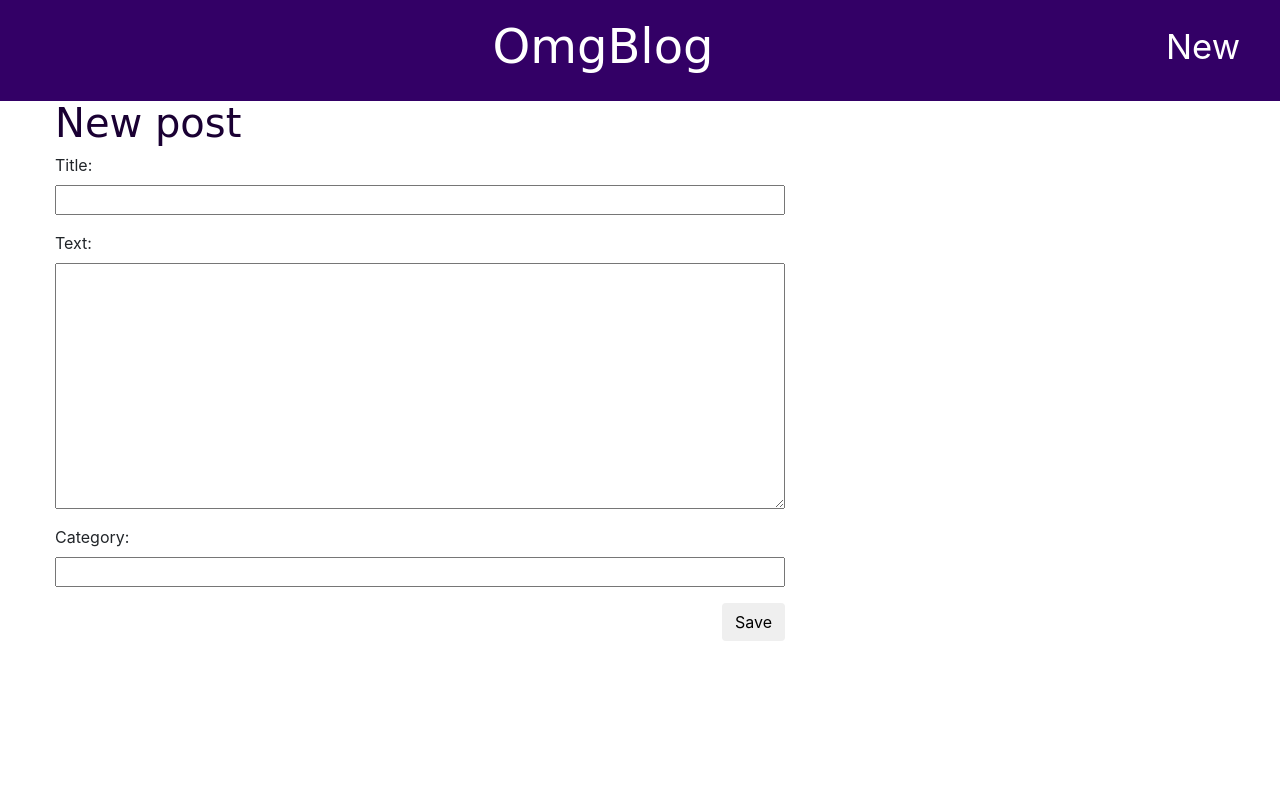
After one commit to omg666/first-django-site, a Django app: page /post/new/ in a window 1280 px wide. The commit adds this page. Run offline with Django 3.2, Linux system fonts and the light colour scheme; the visitor is signed in with stand-in values (Sample User, id 1); some libraries are stand-ins or nearby versions.

Commit message:
Added forms for editing and adding new posts.

```diff
--- /dev/null
+++ b/blog/forms.py
@@ -0,0 +1,11 @@
+from django import forms
+
+from .models import Post
+
+class PostForm(forms.ModelForm):
+
+    class Meta:
+        model = Post
+        fields = ('title',
+                  'text',
+                  'category')
--- a/blog/models.py
+++ b/blog/models.py
@@ -9,7 +9,7 @@ class Post(models.Model):
 		default=timezone.now)
 	published_date=models.DateTimeField(
 		blank=True, null=True)
-	category=models.TextField(100)
+	category=models.CharField(max_length=100)
 
 	def publish(self):
 		self.published_date=timezone.now()
--- /dev/null
+++ b/blog/templates/blog/base.html
@@ -0,0 +1,29 @@
+{% load staticfiles %}
+<html>
+    <head>
+        <title>Omg blog</title>
+        <link rel="stylesheet" href="https://maxcdn.bootstrapcdn.com/bootstrap/4.0.0-beta/css/bootstrap.min.css" integrity="sha384-/Y6pD6FV/Vv2HJnA6t+vslU6fwYXjCFtcEpHbNJ0lyAFsXTsjBbfaDjzALeQsN6M" crossorigin="anonymous">
+<script src="https://maxcdn.bootstrapcdn.com/bootstrap/4.0.0-beta/js/bootstrap.min.js" integrity="sha384-h0AbiXch4ZDo7tp9hKZ4TsHbi047NrKGLO3SEJAg45jXxnGIfYzk4Si90RDIqNm1" crossorigin="anonymous"></script>
+     <link rel="stylesheet" href="{% static 'css/blog.css' %}">
+
+    </head>
+    <body>
+    <div class="page-header">
+  	{% if user.is_authenticated %}
+   		 <a href="{% url 'post_new' %}" class="top-menu"><span class="glyphicon glyphicon-plus">New</span></a>
+	{% endif %}
+        <div>
+            <h1><a href="/">OmgBlog</a></h1>
+        </div>
+
+      </div>
+        <div class="content container">
+        <div class="row">
+            <div class="col-md-8">
+            {% block content %}
+            {% endblock %}
+            </div>
+        </div>
+    </div>
+    </body>
+</html>
--- /dev/null
+++ b/blog/templates/blog/post_edit.html
@@ -0,0 +1,9 @@
+{% extends 'blog/base.html' %}
+
+{% block content %}
+    <h1>New post</h1>
+    <form method="POST" class="post-form">{% csrf_token %}
+        {{ form.as_p }}
+        <button type="submit" class="save btn btn-default">Save</button>
+    </form>
+{% endblock %}
--- a/blog/urls.py
+++ b/blog/urls.py
@@ -2,5 +2,8 @@ from django.conf.urls import url
 from . import views
 
 urlpatterns = [
-    url(r'^$', views.post_list, name='post_list'),
+   url(r'^$', views.post_list, name='post_list'),
+   url(r'^post/(?P<pk>[0-9]+)/$', views.post_detail, name='post_detail'),
+   url(r'^post/new/$', views.post_new, name='post_new'),
+   url(r'^post/(?P<pk>[0-9]+)/edit/$', views.post_edit, name='post_edit'),
 ]
--- a/blog/views.py
+++ b/blog/views.py
@@ -1,7 +1,43 @@
-from django.shortcuts import render
+from django.shortcuts import render,get_object_or_404,redirect
 from django.utils import timezone
 from .models import Post
+from .forms import PostForm
+
+
+def post_detail(request, pk):
+    post = get_object_or_404(Post, pk=pk)
+    return render(request, 'blog/post_detail.html', {'post': post})
+
 
 def post_list(request):
     posts=Post.objects.filter(published_date__lte=timezone.now()).order_by('published_date')
     return render(request, 'blog/post_list.html', {'posts':posts})
+
+
+def post_new(request):
+    if request.method == "POST":
+        form = PostForm(request.POST)
+        if form.is_valid():
+            post = form.save(commit=False)
+            post.author = request.user
+            post.published_date = timezone.now()
+            post.save()
+            return redirect('post_detail', pk=post.pk)
+    else:
+        form = PostForm()
+    return render(request, 'blog/post_edit.html', {'form': form})
+
+
+def post_edit(request, pk):
+    post = get_object_or_404(Post, pk=pk)
+    if request.method == "POST":
+        form = PostForm(request.POST, instance=post)
+        if form.is_valid():
+            post = form.save(commit=False)
+            post.author = request.user
+            post.published_date = timezone.now()
+            post.save()
+            return redirect('post_detail', pk=post.pk)
+    else:
+        form = PostForm(instance=post)
+    return render(request, 'blog/post_edit.html', {'form': form})
--- a/mysite/settings.py
+++ b/mysite/settings.py
@@ -102,3 +102,6 @@ USE_TZ = True
 
 STATIC_URL = '/static/'
 STATIC_ROOT=os.path.join(BASE_DIR,'public','static')
+STATICFILES_DIRS = (
+    os.path.join(BASE_DIR, "static"),
+)
--- a/mysite/urls.py
+++ b/mysite/urls.py
@@ -7,5 +7,5 @@ urlpatterns = [
     # url(r'^blog/', include('blog.urls')),
 
     url(r'^admin/', include(admin.site.urls)),
-    url(r'^$', include('blog.urls')),
+    url(r'', include('blog.urls')),
 ]
--- /dev/null
+++ b/static/css/blog.css
@@ -0,0 +1,53 @@
+.page-header {
+    background-color: #330066;
+    margin-top: 0;
+    padding: 20px 20px 20px 40px;
+}
+
+.page-header h1, .page-header h1 a, .page-header h1 a:visited, .page-header h1 a:active {
+    color: #ffffff;
+    font-size: 36pt;
+    text-decoration: none;
+    text-align: center;
+}
+
+.content {
+    margin-left: 40px;
+}
+
+h1, h2, h3, h4 {
+    font-family: 'Lobster', cursive;
+    color:#1a0033;
+}
+
+.date {
+    float: right;
+    color: #ccccff;
+}
+
+.save {
+    float: right;
+}
+
+.post-form textarea, .post-form input {
+    width: 100%;
+}
+
+.top-menu, .top-menu:hover, .top-menu:visited {
+    color: #ffffff;
+    float: right;
+    font-size: 26pt;
+    margin-right: 20px;
+}
+
+.post {
+    margin-bottom: 70px;
+}
+
+.post h1 a, .post h1 a:visited {
+    color: #000000;
+}
+
+.edit {
+	color: #ccccff;
+}
```
Also changed, not shown: blog/templates/blog/post_detail.html (added, +17 -0 lines), blog/templates/blog/post_list.html (+13 -16 lines), blog/migrations/0002_auto_20170910_0754.py (added).
